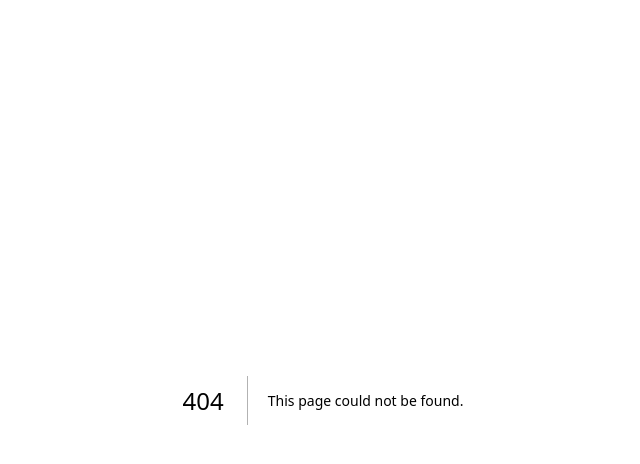
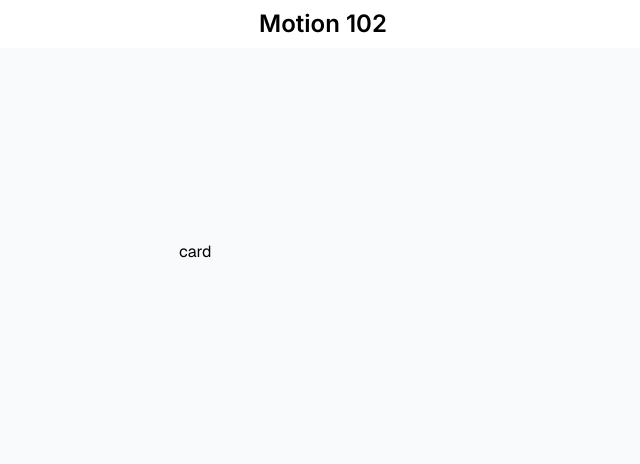
Before and after one commit to iamparmjeetmishra/learnreact, a Next.js app: page /07motion102 in a window 1280 px wide. Before the commit this address had no page. Shown: the top 464 px of the page, without its empty margins (317-957 px from the left). Built offline with nearby package versions, Linux system fonts and the light colour scheme.

Commit message:
Motion 102 init

```diff
--- a/package.json
+++ b/package.json
@@ -24,6 +24,7 @@
     "class-variance-authority": "^0.7.1",
     "clsx": "^2.1.1",
     "framer-motion": "^11.18.2",
+    "geist": "^1.3.1",
     "hono": "^4.7.1",
     "lucide-react": "^0.403.0",
     "motion": "^12.4.2",
--- /dev/null
+++ b/src/app/(animation)/07motion102/card.tsx
@@ -0,0 +1,9 @@
+
+
+export const Card= () => {
+  return (
+    <div
+     className="w-72 min-h-[26rem]"
+    >card</div>
+  )
+}
--- /dev/null
+++ b/src/app/(animation)/07motion102/page.tsx
@@ -0,0 +1,23 @@
+import { cn } from "@/lib/utils"
+import { Card } from "./card"
+import { GeistSans } from 'geist/font/sans';
+
+
+export const Content = () => {
+  return (
+    <>
+      <h2 className="text-center p-2 text-2xl font-semibold">Motion 102</h2>
+    <div
+      className={
+        cn(GeistSans.className,
+          "h-screen flex items-center justify-center bg-gray-50"
+        )
+      }
+      >
+      <Card />
+    </div>
+      </>
+  )
+}
+
+export default Content
```
Also changed, not shown: 1 other file (tests, documents, lock files or other folders).
